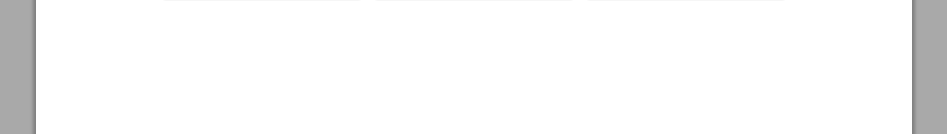
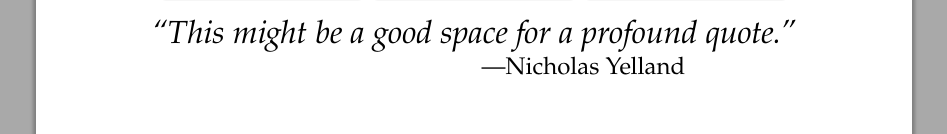
Before and after one commit to N-Yelland/personal-website, a plain HTML site: page index.html in a window 1280 px wide. Shown: the part 449-583 px from the top of the page, without its empty margins (166-1113 px from the left). Drawn offline with nearby package versions, Linux system fonts and the light colour scheme.

```diff
--- a/index.html
+++ b/index.html
@@ -9,7 +9,6 @@
         <main>
 
             <div class="ext" src="header.html"></div>
-
 
             <table id="menu-boxes">
                 <tr>
@@ -23,6 +22,11 @@
                     <td>Quizzes</td>
                 </tr>
             </table>
+
+            <div id="quote">
+                &ldquo;This might be a good space for a profound quote.&rdquo;
+                <p>&mdash;Nicholas Yelland</p>
+            </div>
 
             <div class="ext" src="footer.html"></div>
 
--- a/style.css
+++ b/style.css
@@ -1,11 +1,10 @@
-
-body{
+body {
     background-color: darkgray;
     font-family: garamond;
     margin: 0px;
 }
 
-main{
+main {
     background-color: white;
     width: 66vw;
     margin: auto;
@@ -22,28 +21,28 @@ main{
     letter-spacing: 5pt;
 }
 
-#title h2{
+#title h2 {
     font-weight: normal;
     margin-top: 0vh;
     padding-top: 0vh;
     font-size: 16px;
 }
 
-a:any-link{
+a:any-link {
     color: inherit;
     text-decoration: none;
 }
 
-#title a:hover{
+#title a:hover {
     text-decoration: underline;
 }
 
-#navbar li a{
+#navbar li a {
     display: inline-block;
     padding: 5px 15px 5px 15px;
 }
 
-li .current{
+li .current {
     color: grey;
 }
 
@@ -51,7 +50,7 @@ li .current{
     background-color: whitesmoke;
 }
 
-#navbar ul{
+#navbar ul {
     list-style-type: none;
     display: flex;
     justify-content: center;
@@ -60,19 +59,19 @@ li .current{
     margin: 0px;
 }
 
-#navbar hr{
+#navbar hr {
     height: 1px;
     background-color: gray;
     border-width: 0px;
     margin: 0px;
 }
 
-#menu-boxes{
+#menu-boxes {
     margin: auto;
     border-spacing: 20px;
 }
 
-#menu-boxes td{
+#menu-boxes td {
     width: 15vw;
     text-align: center;
     height: 9vw;
@@ -90,15 +89,32 @@ li .current{
     transition: all .6s;
 }
 
-#menu-boxes td:hover{
+#menu-boxes td:hover {
     border: 0vw solid rgba(0,0,0,.25);
     transform: scale(1.1)
 }
 
-div[src="footer.html"]{
+#quote {
+    margin: auto;
+    text-align: center;
+    font-style: oblique;
+    font-size: 2em;
+}
+
+#quote p {
+    font-style: normal;
+    text-align: right;
+    width: 50%;
+    margin: auto;
+    font-size: .75em;
+}
+
+div[src="footer.html"] {
     text-align: center;
     position: absolute;
     margin-left: auto;
     margin-right: auto;
     bottom: 2vh;
+    left: 0;
+    right: 0;
 }
```
Also changed, not shown: images/Maths.jpg, images/Quizzes.jpg.
